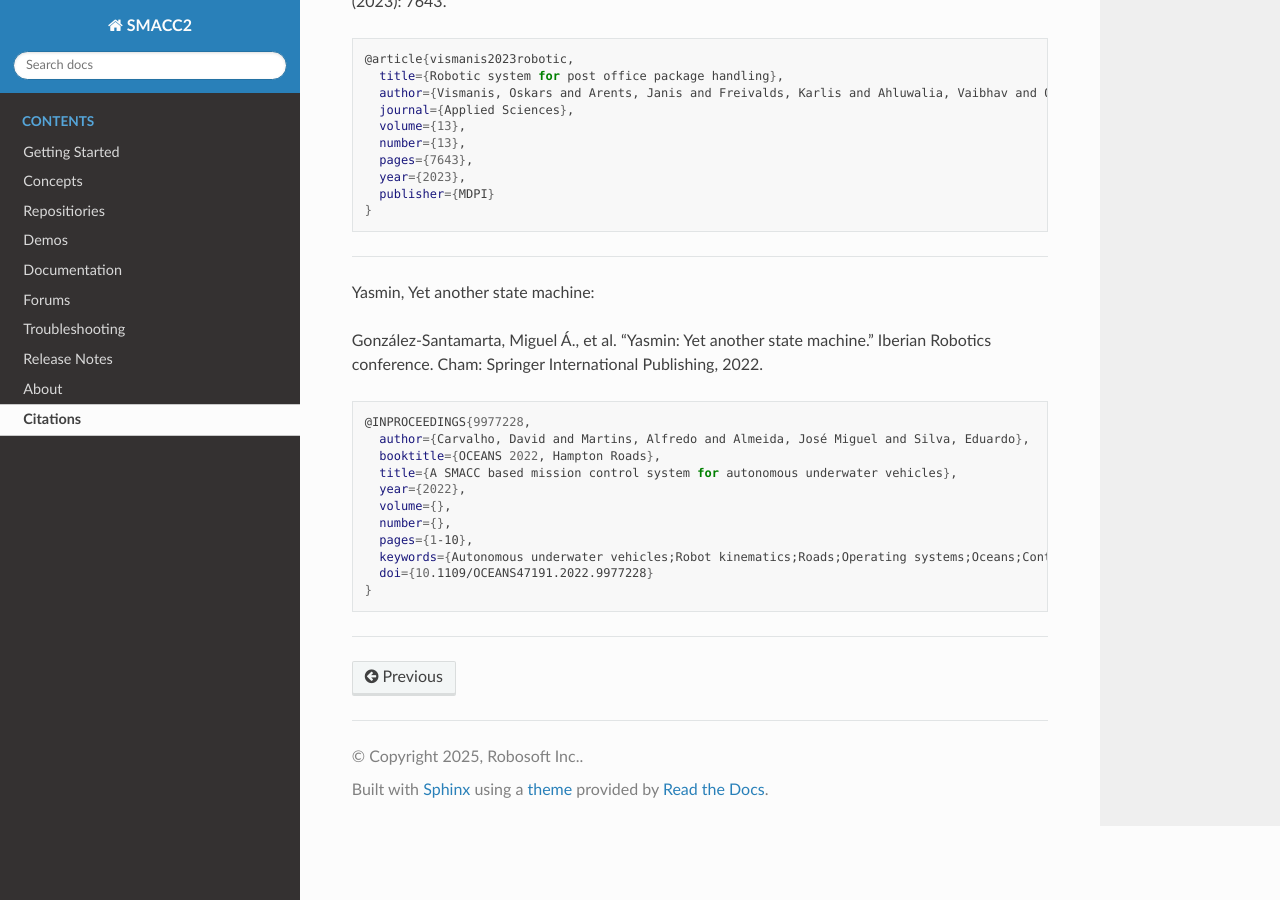
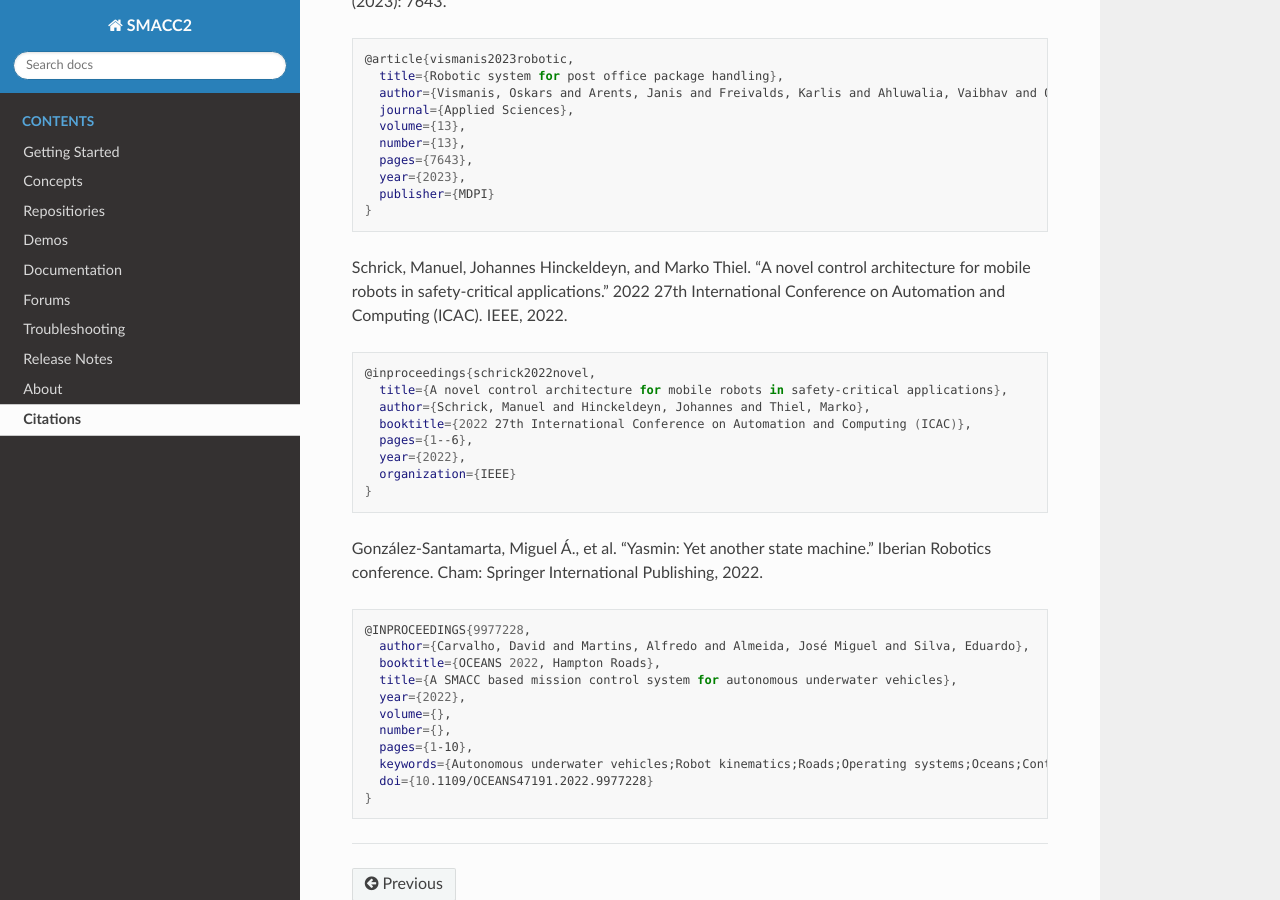
Before and after one commit to robosoft-ai/smacc2_docs, a Sphinx documentation site: the page built from docs/source/citations.rst, in a window 1280 px wide and 900 px high, scrolled down 498 px. Built offline with Sphinx 7.4.7 and the Read the Docs theme 3.1.0, drawn with Linux system fonts in a browser that asks for light colours.

Commit message:
Update citations.rst

```diff
--- a/docs/source/citations.rst
+++ b/docs/source/citations.rst
@@ -35,8 +35,23 @@
    }
 
 -----
+A novel control architecture for mobile robots in safety-critical applications:
 
-Yasmin, Yet another state machine:
+Schrick, Manuel, Johannes Hinckeldeyn, and Marko Thiel. "A novel control architecture for mobile robots in safety-critical applications." 2022 27th International Conference on Automation and Computing (ICAC). IEEE, 2022.
+
+.. code-block:: bash
+
+   @inproceedings{schrick2022novel,
+     title={A novel control architecture for mobile robots in safety-critical applications},
+     author={Schrick, Manuel and Hinckeldeyn, Johannes and Thiel, Marko},
+     booktitle={2022 27th International Conference on Automation and Computing (ICAC)},
+     pages={1--6},
+     year={2022},
+     organization={IEEE}
+   }
+
+-----
+Yasmin, Yet another state machine for ROS2:
 
 González-Santamarta, Miguel Á., et al. "Yasmin: Yet another state machine." Iberian Robotics conference. Cham: Springer International Publishing, 2022.
 
```
